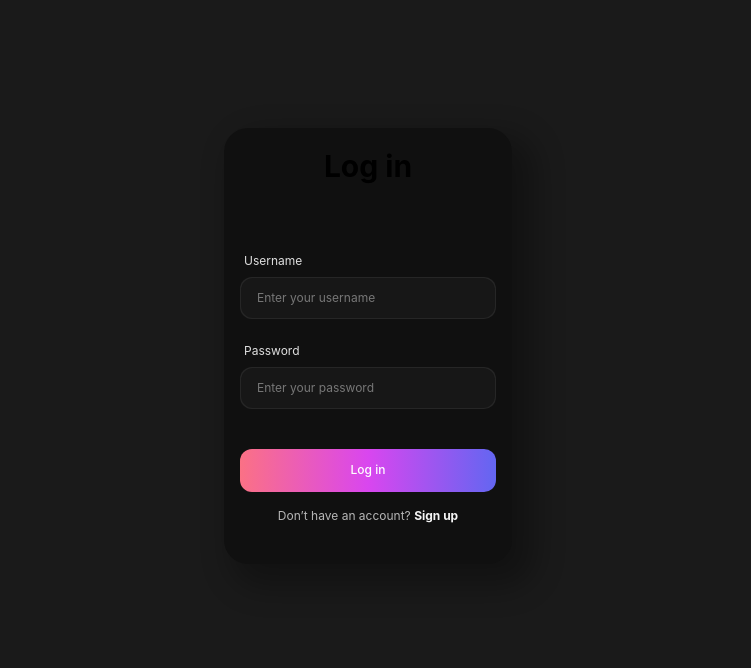
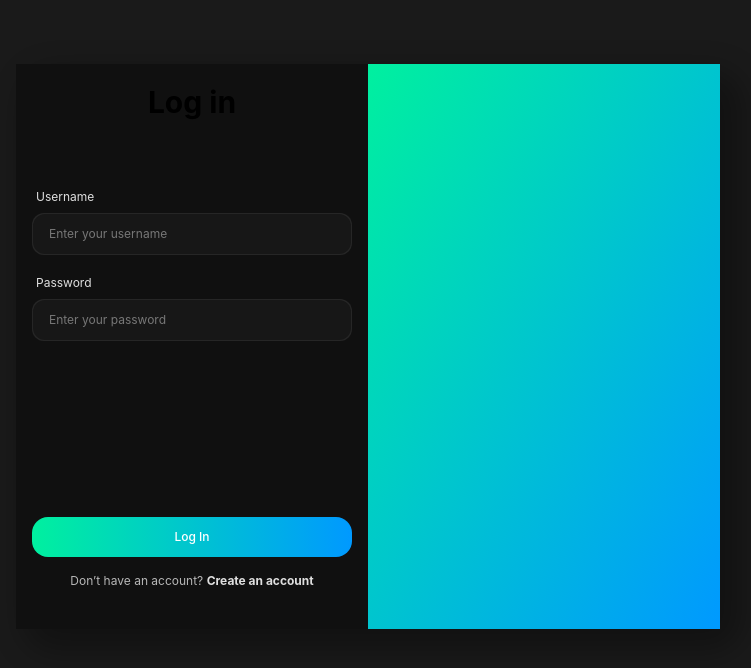
Before and after one commit to Flox111/plagiarism-frontend, a Next.js app: page / in a window 1280 px wide. Shown: the top 668 px of the page, without its empty margins (272-1023 px from the left). Built offline with nearby package versions, Linux system fonts and the light colour scheme.

Commit message:
анимация для кнопки на формах ввода данных

```diff
--- /dev/null
+++ b/app/components/setupdata/SetupData.tsx
@@ -0,0 +1,32 @@
+"use client"
+
+import { useState } from "react";
+import { LoginForm } from "./form/LoginForm";
+import { RegisterForm } from "./form/RegisterForm";
+import { motion } from "framer-motion";
+
+export const SetupData = () => {
+  const [state, setState] = useState<boolean>(true);
+
+  const changeState = () => {
+    setState(!state);
+  }
+
+  return (
+    <motion.div
+        key={state ? 'login' : 'register'}
+        initial={{ opacity: 0 }}
+        animate={{ opacity: 1 }}
+        transition={{ duration: 0.7 }}
+      >
+    <div className="grid grid-cols-2 auto-cols-auto rounded-3xl shadow-3xl">
+        {state ? (
+          <LoginForm changeState={changeState} />
+        ) : (
+          <RegisterForm changeState={changeState} />
+        )}
+        <div className="bg-gradient-to-br from-[#00f09f] to-[#09f]"></div>
+    </div>
+    </motion.div>
+  );
+};
--- a/app/components/login/LoginForm.tsx
+++ b/app/components/setupdata/form/LoginForm.tsx
@@ -2,16 +2,19 @@
 
 import axios from "axios";
 import { useRouter } from "next/navigation";
-import { ChangeEvent, useState } from "react";
-import { useToken } from "../../context/TokenContext";
-import useAxiosAuth from "../../utils/hooks/useAxiosAuth";
+import { ChangeEvent, FC, useState } from "react";
+import { useToken } from "../../../context/TokenContext";
 import styles from "./form.module.scss";
+import { motion } from "framer-motion";
 
-export const LoginForm = () => {
+interface LoginFormProps {
+  changeState: () => void;
+}
+
+export const LoginForm: FC<LoginFormProps> = ({ changeState }) => {
   const router = useRouter();
   const { setAccessToken } = useToken();
   const [loading, setLoading] = useState(false);
-  const axiosAuth = useAxiosAuth();
 
   const [formValues, setFormValues] = useState({
     username: "",
@@ -58,8 +61,8 @@ export const LoginForm = () => {
   return (
     <div className={styles.parent}>
       <h1 className={styles.form_title}>Log in</h1>
-      <form onSubmit={handleSubmit} className="w-64">
-        <div className="mb-6">
+      <form onSubmit={handleSubmit}>
+        <div>
           <div className={styles.input_title}>Username</div>
           <div className={styles.input_wrapper}>
             <input
@@ -75,7 +78,7 @@ export const LoginForm = () => {
             <p className={styles.input_error}>{usernameError}</p>
           )}
         </div>
-        <div className="mb-6">
+        <div>
           <div className={styles.input_title}>Password</div>
           <div className={styles.input_wrapper}>
             <input
@@ -89,17 +92,25 @@ export const LoginForm = () => {
           </div>
         </div>
         <div className={styles.button_wrapper}>
-          <button
-            type="submit"
-            style={{ backgroundColor: `${loading ? "#ccc" : ""}` }}
-            disabled={loading}
+          <motion.div
+            whileHover={{ scale: 1.05 }}
+            transition={{ type: "spring", stiffness: 300, damping: 15 }}
           >
-            {loading ? "loading..." : "Log in"}
-          </button>
+            <button
+              type="submit"
+              style={{ backgroundColor: `${loading ? "#ccc" : ""}` }}
+              disabled={loading}
+            >
+              {loading ? "loading..." : "Log In"}
+            </button>
+          </motion.div>
         </div>
       </form>
       <div className={styles.hint}>
-        Don’t have an account? <a href="/signup">Sign up</a>
+        Don’t have an account?{" "}
+        <div className={styles.change_form_btn} onClick={changeState}>
+          Create an account
+        </div>
       </div>
     </div>
   );
--- /dev/null
+++ b/app/components/setupdata/form/RegisterForm.tsx
@@ -0,0 +1,124 @@
+"use client";
+
+import axios from "axios";
+import { useRouter } from "next/navigation";
+import { ChangeEvent, useState } from "react";
+import { useToken } from "../../../context/TokenContext";
+import styles from "./form.module.scss";
+import { motion } from "framer-motion";
+
+interface RegisterFormProps {
+  changeState: () => void;
+}
+
+export const RegisterForm = ({ changeState }: RegisterFormProps) => {
+  const router = useRouter();
+  const { setAccessToken } = useToken();
+  const [loading, setLoading] = useState(false);
+
+  const [formValues, setFormValues] = useState({
+    username: "",
+    password: "",
+  });
+  const [usernameError, setUsernameError] = useState("");
+  const [passwordError, setPasswordError] = useState("");
+
+  const handleSubmit = async (e: React.FormEvent) => {
+    e.preventDefault();
+
+    const payload = {
+      email: formValues.username,
+      password: formValues.password,
+    };
+    try {
+      setLoading(true);
+      const data = await axios("http://localhost:8080/api/v1/auth/register", {
+        method: "post",
+        data: payload,
+        withCredentials: true,
+      });
+      console.log(data.data.accessToken);
+      setAccessToken(data.data.accessToken);
+      router.push("/dashboard");
+      setLoading(false);
+    } catch (error: any) {
+      setLoading(false);
+      // setError(error.message);
+    }
+  };
+
+  const handleChange = (event: ChangeEvent<HTMLInputElement>) => {
+    const { name, value } = event.target;
+    setFormValues({ ...formValues, [name]: value });
+  };
+
+  return (
+    <div className={styles.parent}>
+      <h1 className={styles.form_title}>Creating an account</h1>
+      <form onSubmit={handleSubmit}>
+        <div>
+          <div className={styles.input_title}>Username</div>
+          <div className={styles.input_wrapper}>
+            <input
+              required
+              type="text"
+              name="username"
+              value={formValues.username}
+              onChange={handleChange}
+              placeholder="Enter your username"
+            />
+          </div>
+          {usernameError && (
+            <p className={styles.input_error}>{usernameError}</p>
+          )}
+        </div>
+        <div>
+          <div className={styles.input_title}>Password</div>
+          <div className={styles.input_wrapper}>
+            <input
+              required
+              type="password"
+              name="password"
+              value={formValues.password}
+              onChange={handleChange}
+              placeholder="Enter your password"
+            />
+          </div>
+        </div>
+        <div>
+          <div className={styles.input_title}>Confirm password</div>
+          <div className={styles.input_wrapper}>
+            <input
+              required
+              type="password"
+              name="password"
+              value={formValues.password}
+              onChange={handleChange}
+              placeholder="Confirm your password"
+            />
+          </div>
+        </div>
+        <div className={styles.button_wrapper}>
+          <motion.div
+            whileHover={{ scale: 1.05 }}
+            transition={{ type: "spring", stiffness: 300, damping: 15 }}
+          >
+            <button
+              type="submit"
+              style={{ backgroundColor: `${loading ? "#ccc" : ""}` }}
+              disabled={loading}
+            >
+              {loading ? "loading..." : "Create An account"}
+            </button>
+          </motion.div>
+        </div>
+      </form>
+      <div className={styles.hint}>
+        Already have one?{" "}
+        <div className={styles.change_form_btn} onClick={changeState}>
+          Login to your account
+        </div>
+      </div>
+    </div>
+  );
+};
--- a/app/components/login/form.module.scss
+++ b/app/components/setupdata/form/form.module.scss
@@ -1,8 +1,16 @@
 .parent {
-  @apply bg-dark-gray-5 p-4 rounded-3xl flex flex-col shadow-3xl;
+  @apply bg-dark-gray-5 p-4 flex flex-col;
+
+  form {
+    @apply w-80 min-h-96 flex flex-col gap-5
+  }
 
   .form_title {
     @apply self-center font-bold text-[30px] mb-16;
+  }
+
+  .change_form_btn {
+    @apply inline-block font-bold cursor-pointer text-dark-gray-80
   }
 
   input {
@@ -13,8 +21,7 @@
 
   .input_wrapper {
     @apply rounded-xl p-[1px] w-full bg-dark-gray-20
-        focus-within:bg-gradient-to-r focus-within:from-[#fb7185]
-        focus-within:via-[#d946ef] focus-within:to-[#6366f1];
+        focus-within:bg-gradient-to-r from-[#00f09f] to-[#09f];
   }
 
   .input_title {
@@ -27,11 +34,12 @@
 
   button {
     @apply inline-block rounded-2xl px-7 py-3 text-xs text-white font-medium leading-snug
-        focus:outline-none focus:ring-0 transition duration-150 ease-in-out w-full;
+        focus:outline-none focus:ring-0 transition duration-150 ease-in-out w-full
+        bg-gradient-to-r from-[#00f09f] to-[#09f];
   }
 
   .button_wrapper {
-    @apply rounded-xl p-[1px] mb-4 mt-10 from-[#fb7185] via-[#d946ef] to-[#6366f1] bg-gradient-to-r;
+    @apply mt-auto mb-4;
   }
 
   a {
--- a/app/layout.tsx
+++ b/app/layout.tsx
@@ -6,8 +6,8 @@ import { TokenProvider } from "./context/TokenContext";
 const inter = Inter({ subsets: ["latin"] });
 
 export const metadata: Metadata = {
-  title: "Create Next App",
-  description: "Generated by create next app",
+  title: "Plagiarism checker",
+  description: "Created by Maltsev A.N.",
 };
 
 export default function RootLayout({
--- a/app/page.tsx
+++ b/app/page.tsx
@@ -1,10 +1,10 @@
-import { LoginForm } from "./components/login/LoginForm";
+import { SetupData } from "./components/setupdata/SetupData";
 
 export default function Home() {
   return (
-    <section className="bg-dark-gray-10 min-h-screen pt-20">
-      <div className="container mx-auto px-6 py-12 h-full flex justify-center items-center">
-        <LoginForm />
+    <section className="bg-dark-gray-10 min-h-screen pt-16">
+      <div className="container mx-auto my-auto flex justify-center items-center">
+        <SetupData />
       </div>
     </section>
   );
--- a/package.json
+++ b/package.json
@@ -9,7 +9,9 @@
     "lint": "next lint"
   },
   "dependencies": {
+    "@headlessui/react": "^1.7.18",
     "axios": "^1.6.7",
+    "framer-motion": "^11.0.5",
     "next": "14.1.0",
     "react": "^18",
     "react-dom": "^18",
```
Also changed, not shown: 1 other file (tests, documents, lock files or other folders).
